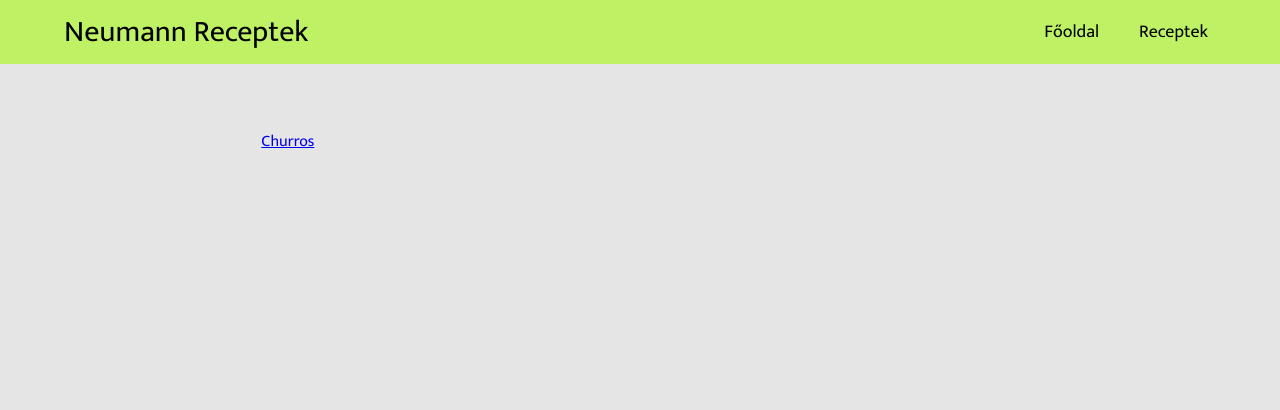
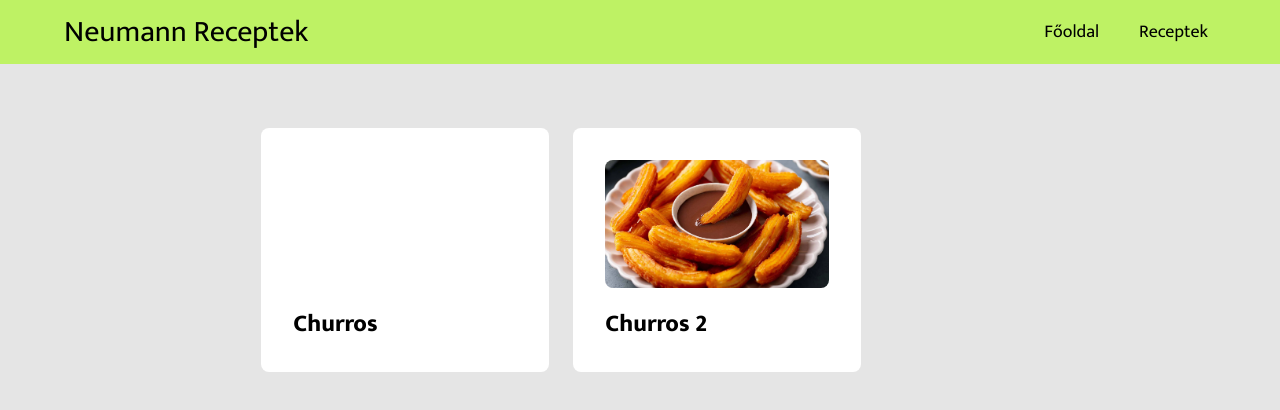
Before and after one commit to brown-bas/IKT_Project_1, a SvelteKit app: page /recipes in a window 1280 px wide. Shown: the top 410 px of the page. Built offline with nearby package versions, Linux system fonts and the light colour scheme.

Commit message:
Az összes receptet megjelenítő oldal elkészült

```diff
--- a/src/lib/recipes.json
+++ b/src/lib/recipes.json
@@ -24,5 +24,13 @@
       {"type": "img", "content": "https://www.kifli.hu/cdn-cgi/image/f=auto,fit=cover,g=0.5x0.5,w=2900,h=1300/https://cdn.kifli.hu/images/meals/large/10363-1663835636223.jpg"},
       {"type": "img", "content": "../../10363-1663835636223.webp"}
     ]
+  },
+  {
+    "id": 2,
+    "title": "Churros 2",
+    "cover": "../../10363-1663835636223.webp",
+    "content": [
+      {"type": "img", "content": "https://www.kifli.hu/cdn-cgi/image/f=auto,fit=cover,g=0.5x0.5,w=2900,h=1300/https://cdn.kifli.hu/images/meals/large/10363-1663835636223.jpg"}
+    ]
   }
 ]
--- a/src/routes/+layout.svelte
+++ b/src/routes/+layout.svelte
@@ -20,4 +20,13 @@
       @apply md:w-2/3 flex flex-col m-auto p-12 md:pt-32 pt-40 gap-5;
     }
   }
+
+  :global(img){
+    pointer-events: none;
+    -webkit-user-drag: none;
+    user-select: none;
+    -webkit-user-select: none;
+    -ms-user-select: none;
+    -moz-user-select: none;
+  }
 </style>
--- a/src/routes/recipes/+page.svelte
+++ b/src/routes/recipes/+page.svelte
@@ -1,7 +1,41 @@
 <script>
+  //@ts-nocheck
   import recipes from '$lib/recipes.json';
 </script>
 
-{#each recipes as recipe}
-  <a href="recipes/{recipe.id}">{recipe.title}</a>
-{/each}
+<div class="recipeContainer">
+  {#each recipes as recipe}
+    <a class="recipe" href="recipes/{recipe.id}">
+      {#if recipe.cover}
+          <div class="coverImg" style={`background-image: url(${recipe.cover})`}/>
+        {:else if recipe.content.filter(x => x.type == "img").length > 0}
+          <div class="coverImg" style={`background-image: url(${recipe.content.filter(x => x.type == "img")[0].content})`}/>
+        {:else}
+          <div class="coverImg" style="background-image: url(./favicon.png)"/>
+      {/if}
+      <h2>{recipe.title}</h2>
+    </a>
+  {/each}
+</div>
+
+<style lang="postcss">
+  @import '../../app.css';
+
+  @layer components{
+    .recipeContainer{
+      @apply flex md:flex-row flex-col gap-6 items-center;
+    }
+
+    .recipe{
+      @apply hover:translate-y-[-.25rem] transition-all rounded-lg p-8 bg-white w-72 h-max flex flex-col gap-5;
+    }
+
+    .recipe .coverImg{
+      @apply w-full h-32 rounded-lg bg-cover bg-no-repeat bg-center;
+    }
+
+    .recipe h2{
+      @apply font-bold text-3xl md:text-2xl md:text-start text-center w-full;
+    }
+  }
+</style>
```
